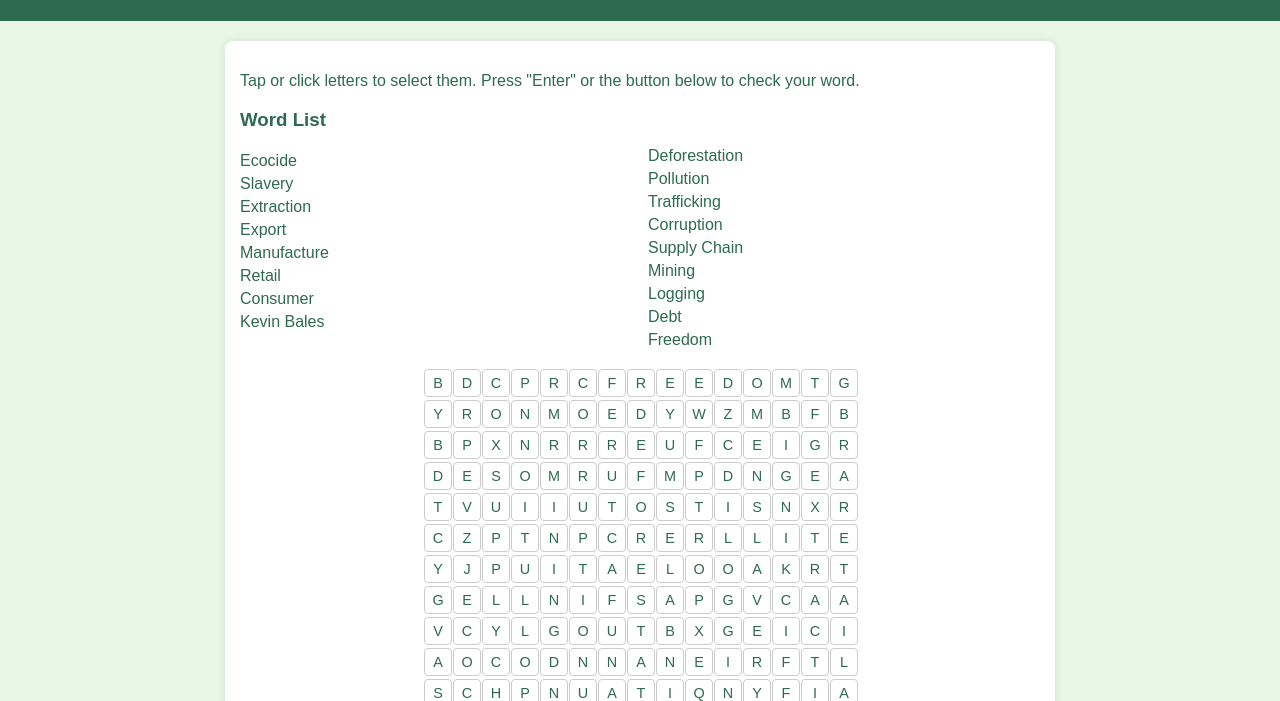
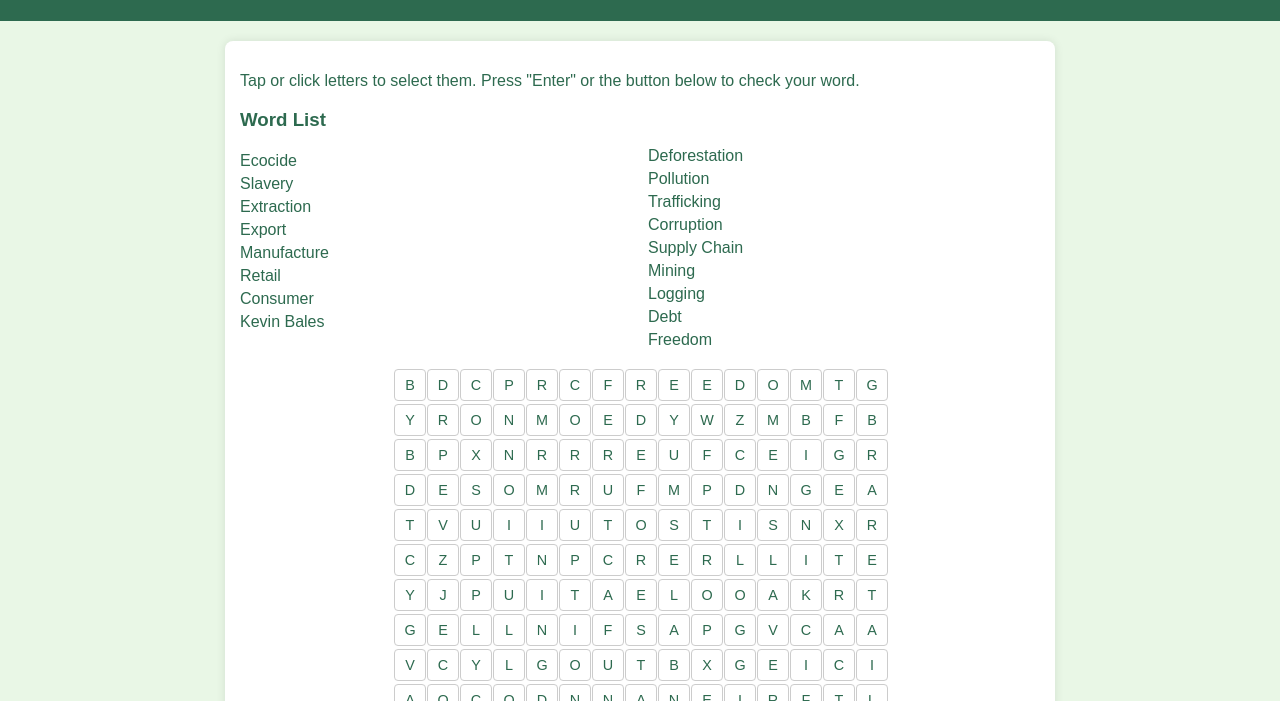
Before and after one commit to MolaMason1/modern-slavery-and-ecocide, a plain HTML site: page word-search.html in a window 1280 px wide. Shown: the part 99-800 px from the top of the page. Drawn offline with Linux system fonts and the light colour scheme.

Commit message:
Update word-search.html

```diff
--- a/word-search.html
+++ b/word-search.html
@@ -57,20 +57,20 @@
     .word-search-grid {
       margin-top: 20px;
       display: grid;
-      grid-template-columns: repeat(15, 26px);
+      grid-template-columns: repeat(15, 30px);
       grid-gap: 3px;
       justify-content: center;
     }
 
     .cell {
-      width: 26px;
-      height: 26px;
+      width: 30px;
+      height: 30px;
       text-align: center;
       font-size: 0.9em;
       text-transform: uppercase;
       border: 1px solid #ccc;
       border-radius: 4px;
-      line-height: 26px;
+      line-height: 30px;
       user-select: none;
       cursor: pointer;
     }
```
